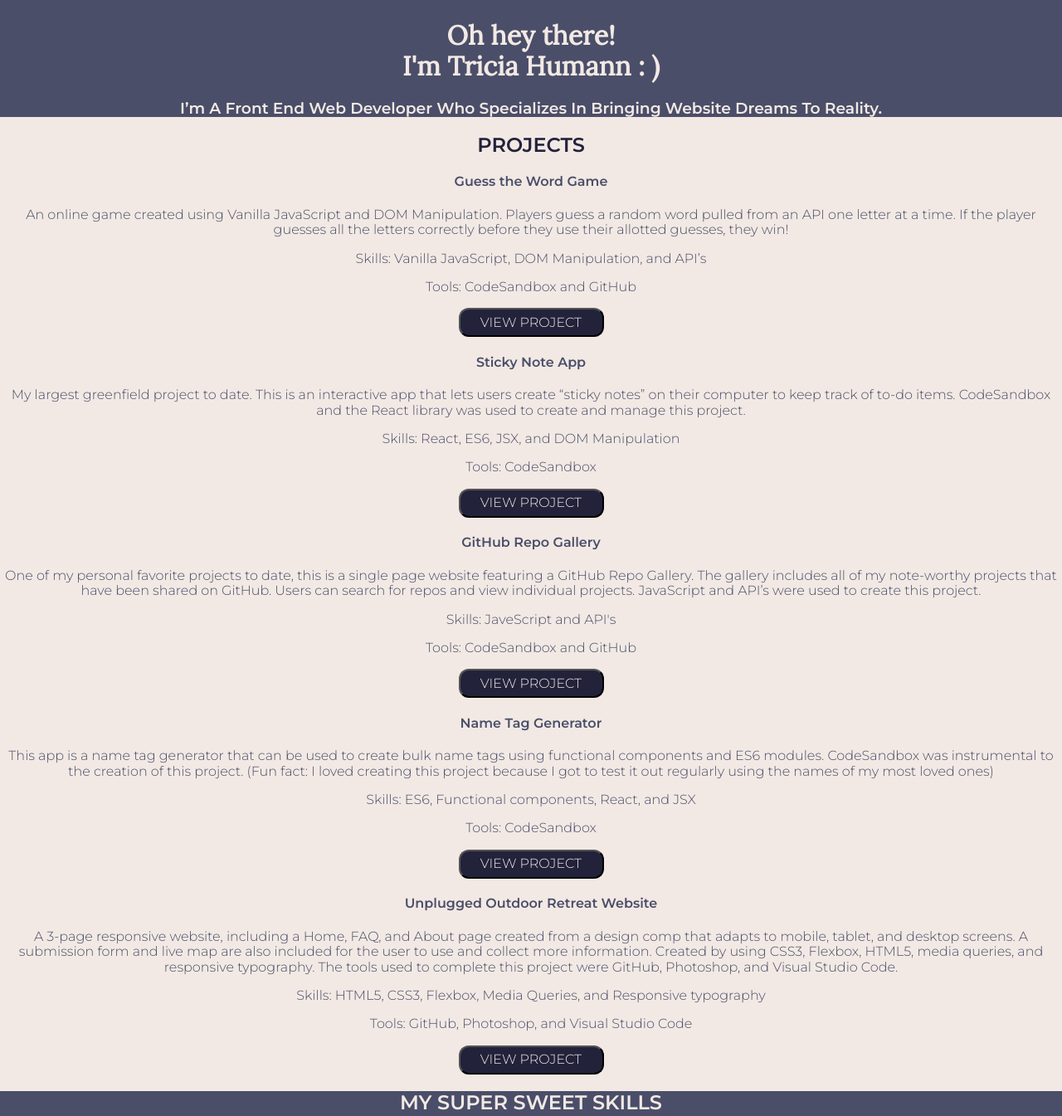
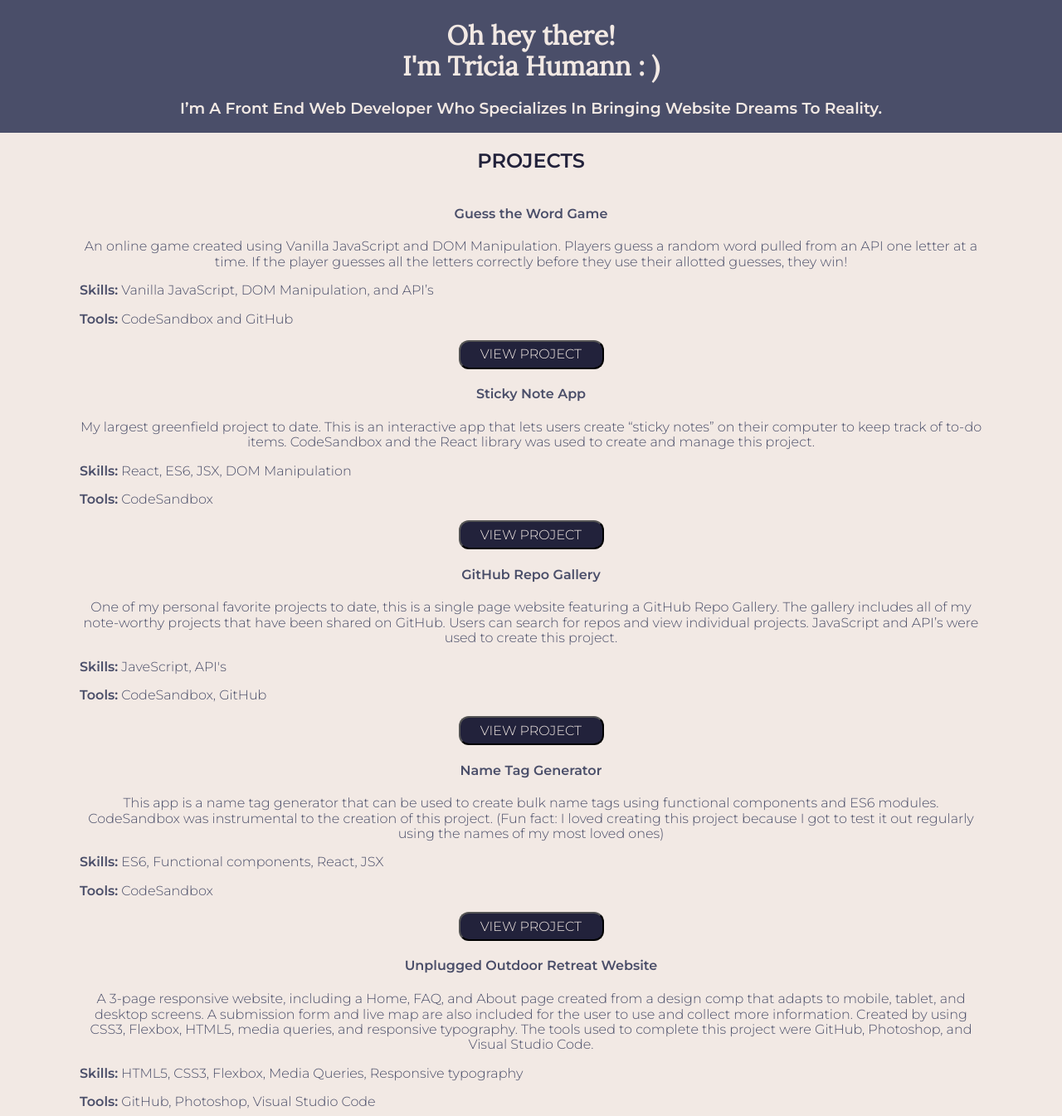
Before and after one commit to triciahumann/portfolio, a website built with Parcel: page index.html in a window 1280 px wide. Shown: the part 47-1392 px from the top of the page at 83% size. Built offline with nearby package versions, Linux system fonts and the light colour scheme; a web font is replaced by a local one.

Commit message:
Added bold where needed and centered everything

```diff
--- a/css/main.css
+++ b/css/main.css
@@ -116,8 +116,6 @@ h1 {
   font-size: 2.25em;
 }
 
-
-
 h2,
 h3 {
   font-family: 'Montserrat', sans-serif;
@@ -134,6 +132,10 @@ ul {
   padding: 0;
 }
 
+.bold {
+  font-weight: bold;
+}
+
 .boxed,
 a {
   text-transform: uppercase;
@@ -141,17 +143,27 @@ a {
 }
 
 .content-wrapper {
-  width: 100%;
+  width: 85%;
+  display: flex;
   justify-content: center;
   align-items: center;
   text-align: center;
   flex-flow: row wrap;
 }
+
+footer {
+  color: #22223b;
+  display: flex;
+  justify-content: center;
+}
+
     /* Header styles */
 
 header  {
   background-color: #4a4e69;
   color: #f2e9e4;
+  display: flex;
+  justify-content: center;
 }
 
     /* Navigation styles */
@@ -175,16 +187,24 @@ nav ul {
 nav ul li a {
   text-decoration: none;
   color: #f2e9e4;
+  font-weight: bold;
 }
 
     /* Project section styles */
 #projects {
   background-color: #f2e9e4;
   color: #4a4e69;
+  display: flex;
+  justify-content: center;
+  margin-bottom: 20px;
 }
 
 #projects h2 {
   color: #22223b;
+}
+
+.skills-tools {
+  text-align: initial;
 }
 
 .project-button {
@@ -206,12 +226,22 @@ nav ul li a {
     /* Skills section styles */
 #skills {
   background-color: #4a4e69;
-  color: #f2e9e4
+  color: #f2e9e4;
+  display: flex;
+  justify-content: center;
+  flex-flow: row wrap;
+}
+
+.tools {
+  display: flex;
+  justify-content: center;
 }
 
     /* About me section styles */
 #about-me {
   color: #4a4e69;
+  display: flex;
+  justify-content: center;
 }
 
 #about-me h2 {
@@ -221,6 +251,9 @@ nav ul li a {
 #contact {
   background-color: #4a4e69;
   color: #f2e9e4;
+  display: flex;
+  justify-content: center;
+  flex-flow: row wrap;
 }
 
 address {
@@ -241,17 +274,14 @@ address {
   display: flex;
   flex-direction: row;
   justify-content: space-around;
-  width: 25%;
+  width: 40%;
 }
 
 i {
   color: #f2e9e4;
 }
 
-    /* Footer styles */
-footer {
-  color: #22223b;
-}
+
 
 
 /* ==========================================================================
--- a/index.html
+++ b/index.html
@@ -71,12 +71,15 @@
             <h4>Guess the Word Game</h4>
               <p>An online game created using Vanilla JavaScript and DOM Manipulation. Players guess a random word pulled from an API one letter at a time. If the player guesses all the letters correctly before they use their allotted guesses, they win!
               </p>
-              <p><span class="bold">Skills:</span>
-                Vanilla JavaScript,
-                DOM Manipulation,
-                and API’s
+              <div class="skills-tools">
+                <p>
+                  <span class="bold">Skills:</span> Vanilla JavaScript, DOM Manipulation, and API’s
                 </p>
-              <p><span class="bold">Tools:</span> CodeSandbox and GitHub</p>
+                <p>
+                  <span class="bold">Tools:</span> CodeSandbox and GitHub
+                </p>
+              </div>
+
               <button class="project-button">
                 <a href="https://triciahumann.github.io/guess-the-word/" target="_BLANK">View project</a>
               </button>
@@ -88,13 +91,14 @@
             <h4>Sticky Note App</h4>
               <p>My largest greenfield project to date. This is an interactive app that lets users create “sticky notes” on their computer to keep track of to-do items. CodeSandbox and the React library was used to create and manage this project.
               </p>
-              <p><span class="bold">Skills:</span>
-                React,
-                ES6,
-                JSX,
-                and DOM Manipulation
+              <div class="skills-tools">
+                <p>
+                  <span class="bold">Skills:</span> React, ES6, JSX, DOM Manipulation
                 </p>
-              <p><span class="bold">Tools:</span> CodeSandbox</p>
+                <p>
+                  <span class="bold">Tools:</span> CodeSandbox
+                </p>
+              </div>
               <button class="project-button">
                 <a href="https://27loz5.csb.app/" target="_BLANK">View project</a>
               </button>
@@ -106,8 +110,14 @@
             <h4>GitHub Repo Gallery</h4>
               <p>One of my personal favorite projects to date, this is a single page website featuring a GitHub Repo Gallery. The gallery includes all of my note-worthy projects that have been shared on GitHub. Users can search for repos and view individual projects. JavaScript and API’s were used to create this project.
               </p>
-              <p><span class="bold">Skills:</span> JaveScript and API's</p>
-              <p><span class="bold">Tools:</span> CodeSandbox and GitHub</p>
+              <div class="skills-tools">
+                <p>
+                  <span class="bold">Skills:</span> JaveScript, API's
+                </p>
+                <p>
+                  <span class="bold">Tools:</span> CodeSandbox, GitHub
+                </p>
+              </div>
               <button class="project-button">
                 <a href="https://triciahumann.github.io/github-repo-gallery/" target="_BLANK">View project</a>
               </button>
@@ -119,13 +129,14 @@
             <h4>Name Tag Generator</h4>
               <p>This app is a name tag generator that can be used to create bulk name tags using functional components and ES6 modules. CodeSandbox was instrumental to the creation of this project. (Fun fact: I loved creating this project because I got to test it out regularly using the names of my most loved ones)
               </p>
-              <p><span class="bold">Skills:</span>
-                ES6,
-                Functional components,
-                React,
-                and JSX
+              <div class="skills-tools">
+                <p>
+                  <span class="bold">Skills:</span> ES6, Functional components, React, JSX
+                  </p>
+                <p>
+                  <span class="bold">Tools:</span> CodeSandbox
                 </p>
-              <p><span class="bold">Tools:</span> CodeSandbox</p>
+              </div>
               <button class="project-button">
                 <a href="#" target="_BLANK">View project</a>
               </button>
@@ -140,18 +151,15 @@
                 Created by using CSS3, Flexbox, HTML5, media queries, and responsive typography. The tools used to complete this project
                 were GitHub, Photoshop, and Visual Studio Code.
               </p>
-              <p><span class="bold">Skills:</span>
-                HTML5,
-                CSS3,
-                Flexbox,
-                Media Queries,
-                and Responsive typography
+              <div class="skills-tools">
+                <p>
+                  <span class="bold">Skills:</span> HTML5, CSS3, Flexbox, Media Queries, Responsive typography
                 </p>
-              <p><span class="bold">Tools:</span>
-                GitHub,
-                Photoshop,
-                and Visual Studio Code
+                <p>
+                  <span class="bold">Tools:</span> GitHub, Photoshop, Visual Studio Code
                 </p>
+              </div>
+
               <button class="project-button">
                 <a href="https://triciahumann.github.io/unplugged-retreat/" target="_BLANK">View project</a>
               </button>
```
